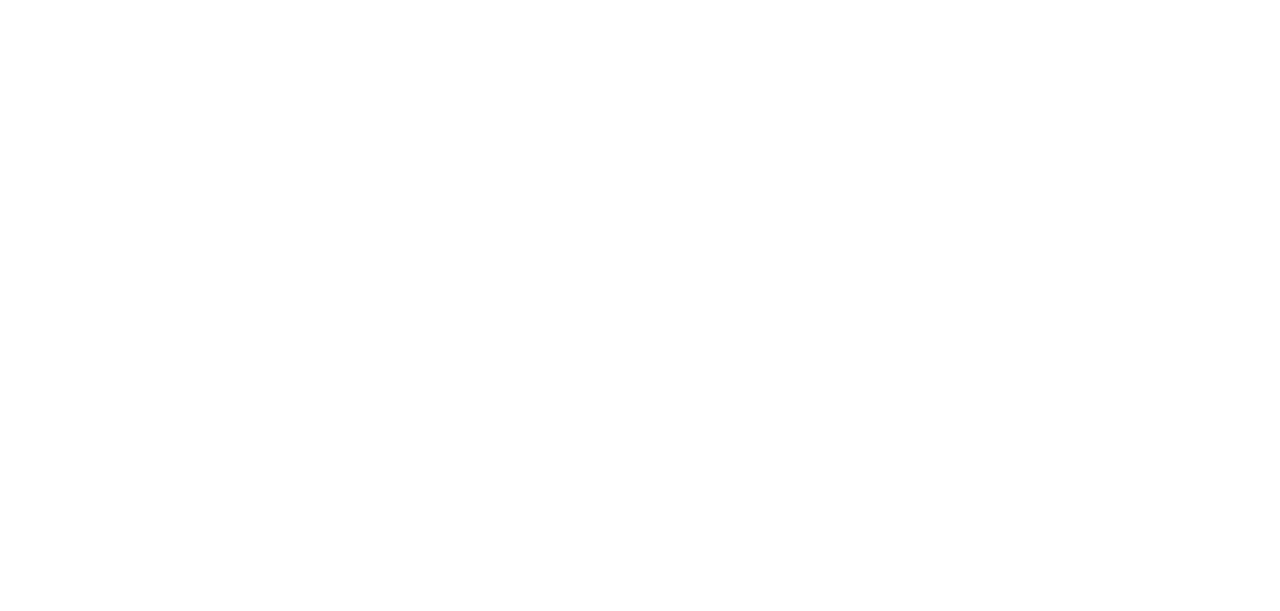
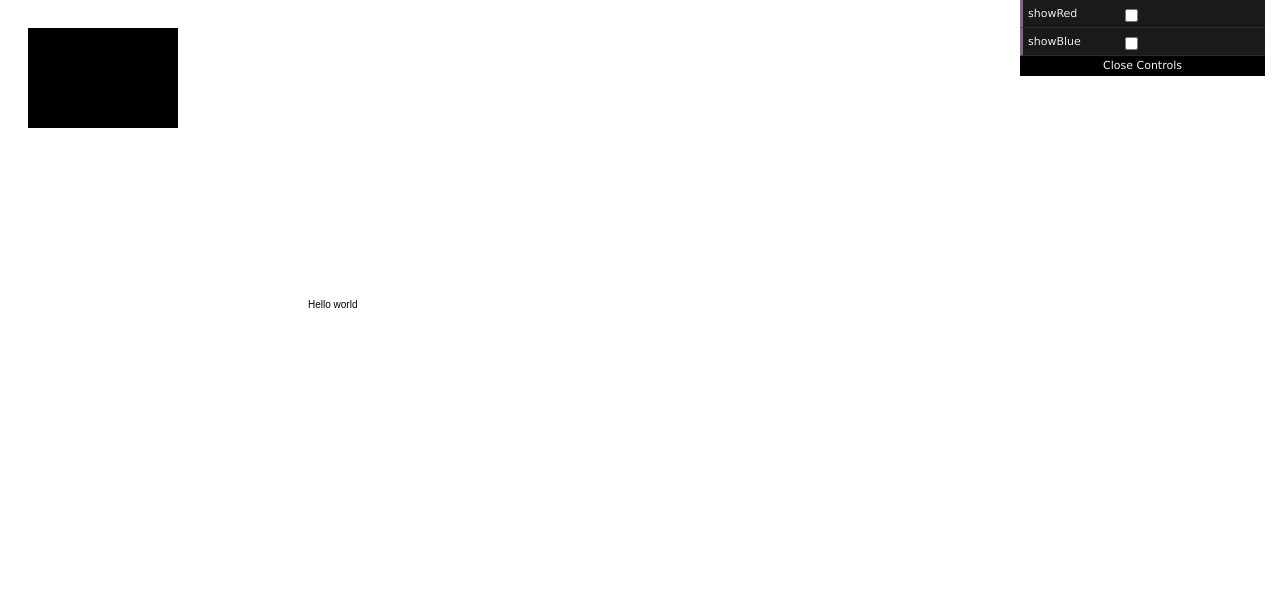
Before and after one commit to birgersp/dcs-gws, a plain HTML site: page webserver/public/index.html in a window 1280 px wide. Drawn offline with Linux system fonts and the light colour scheme.

Commit message:
Added main, gui and unit javascripts

```diff
--- /dev/null
+++ b/webserver/public/dcsunit.js
@@ -0,0 +1,11 @@
+function DCSUnit() {
+    this.x = 0;
+    this.z = 0;
+    this.type = DCSUnit.types.TANK;
+}
+
+// TODO: Add unit types
+DCSUnit.types = {
+    TANK: "TANK",
+    IFV: "IFV"
+};
--- a/webserver/public/index.html
+++ b/webserver/public/index.html
@@ -1,9 +1,15 @@
 <html>
+
     <head>
 
         <title>DCS World Mission Intel</title>
 
+        <script src="dat.gui.min.js"></script>
+
         <script src="mint.js"></script>
+        <script src="minterface.js"></script>
+        <script src="dcsunit.js"></script>
+
         <script>
 
             window.onload = function() {
@@ -17,4 +23,5 @@
     </head>
 
     <body></body>
+
 </html>
--- a/webserver/public/mint.js
+++ b/webserver/public/mint.js
@@ -1,5 +1,6 @@
-function MissionIntelApp() {
+var MissionIntelApp = function() {
 
-    console.log("Hello world!");
+    var gui = new MissionIntelApp.GUI();
+    gui.initialize();
 
-}
+};
--- /dev/null
+++ b/webserver/public/minterface.js
@@ -0,0 +1,48 @@
+MissionIntelApp.GUI = function() {
+
+    var settings = {
+        showRed: false,
+        showBlue: false
+    };
+    var backgroundCanvas;
+
+    /**
+     * Initialize GUI
+     */
+    this.initialize = function() {
+
+        backgroundCanvas = document.createElement("canvas");
+        backgroundCanvas.width = 800;
+        backgroundCanvas.height = 600;
+        document.body.appendChild(backgroundCanvas);
+
+        var ctx = backgroundCanvas.getContext("2d");
+        ctx.rect(20,20,150,100);
+        ctx.fill();
+
+        ctx.fillText("Hello world", 300,300);
+
+        var menu = new dat.GUI();
+        menu.add(settings, "showRed");
+        menu.add(settings, "showBlue");
+
+        console.log("GUI initialized");
+
+    };
+
+    /**
+     * Add unit
+     * @param {DCSUnit} unit
+     */
+    this.addUnit = function(unit) {
+
+    };
+
+    /**
+     * Remove all units from view
+     */
+    this.clearUnits = function() {
+
+    };
+
+}
```
